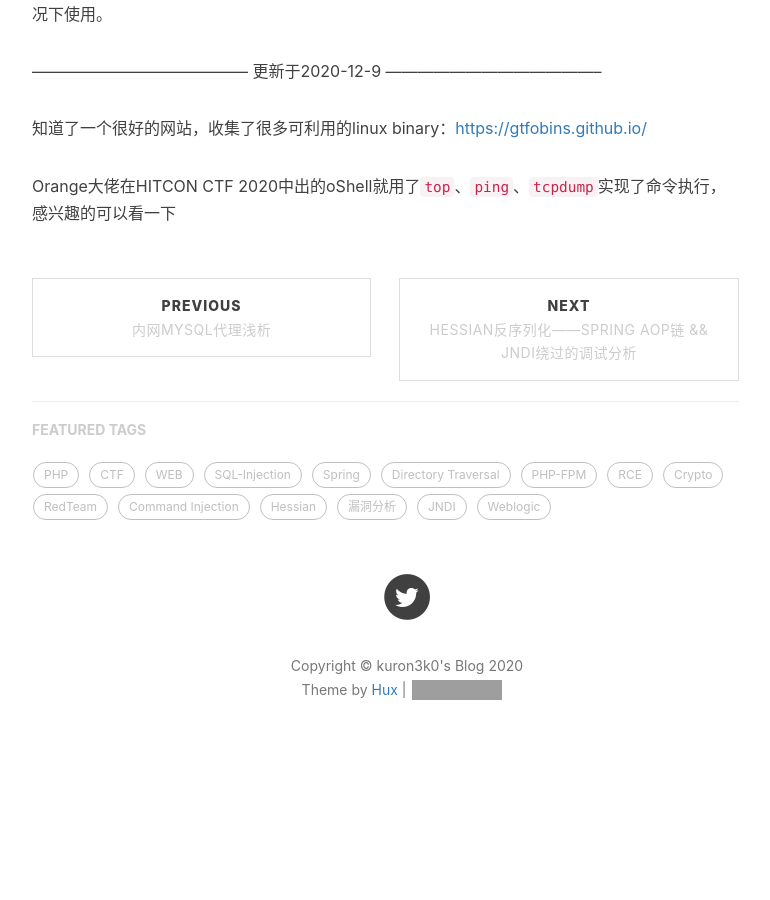
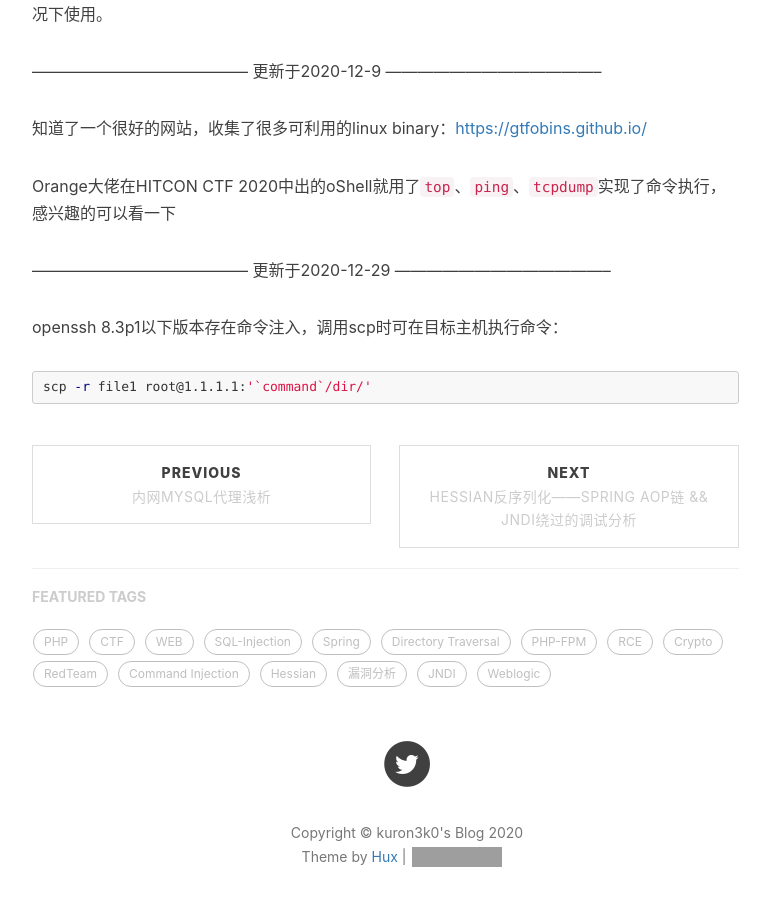
Before and after one commit to kuron3k0/kuron3k0.github.io, a Jekyll site: the page built from _posts/2020-08-12-argument-injection.md, in a window 1280 px wide and 900 px high, scrolled down 8363 px. Shown: the whole window, without its empty margins (233-1003 px from the left). Built offline with Jekyll 4.4.1, drawn with Linux system fonts in a browser that asks for light colours; nearby versions of some CDN libraries; comment, search, counter and statistics services are not loaded; before the commit the page ends 9157 px from its top, so only the background shows below that; grey boxes are pictures that could not be loaded.

Commit message:
Update 2020-08-12-argument-injection.md

````diff
--- a/_posts/2020-08-12-argument-injection.md
+++ b/_posts/2020-08-12-argument-injection.md
@@ -363,3 +363,11 @@ AA
 知道了一个很好的网站，收集了很多可利用的linux binary：[https://gtfobins.github.io/](https://gtfobins.github.io/)
 
 Orange大佬在HITCON CTF 2020中出的oShell就用了`top`、`ping`、`tcpdump`实现了命令执行，感兴趣的可以看一下
+
+----------------------------------------- 更新于2020-12-29 -----------------------------------------
+
+openssh 8.3p1以下版本存在命令注入，调用scp时可在目标主机执行命令：
+
+```bash
+scp -r file1 root@1.1.1.1:'`command`/dir/'
+```
````
